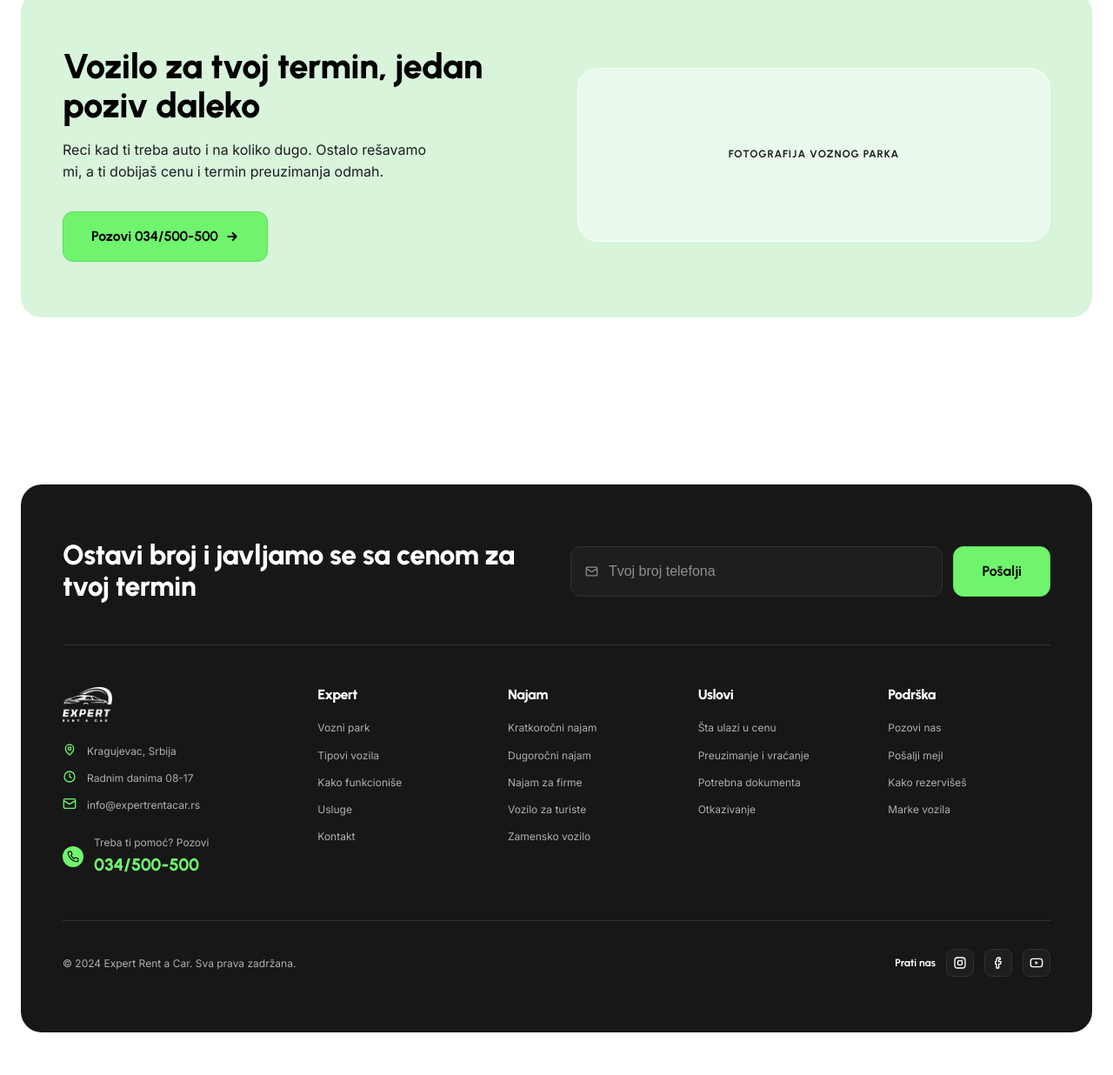
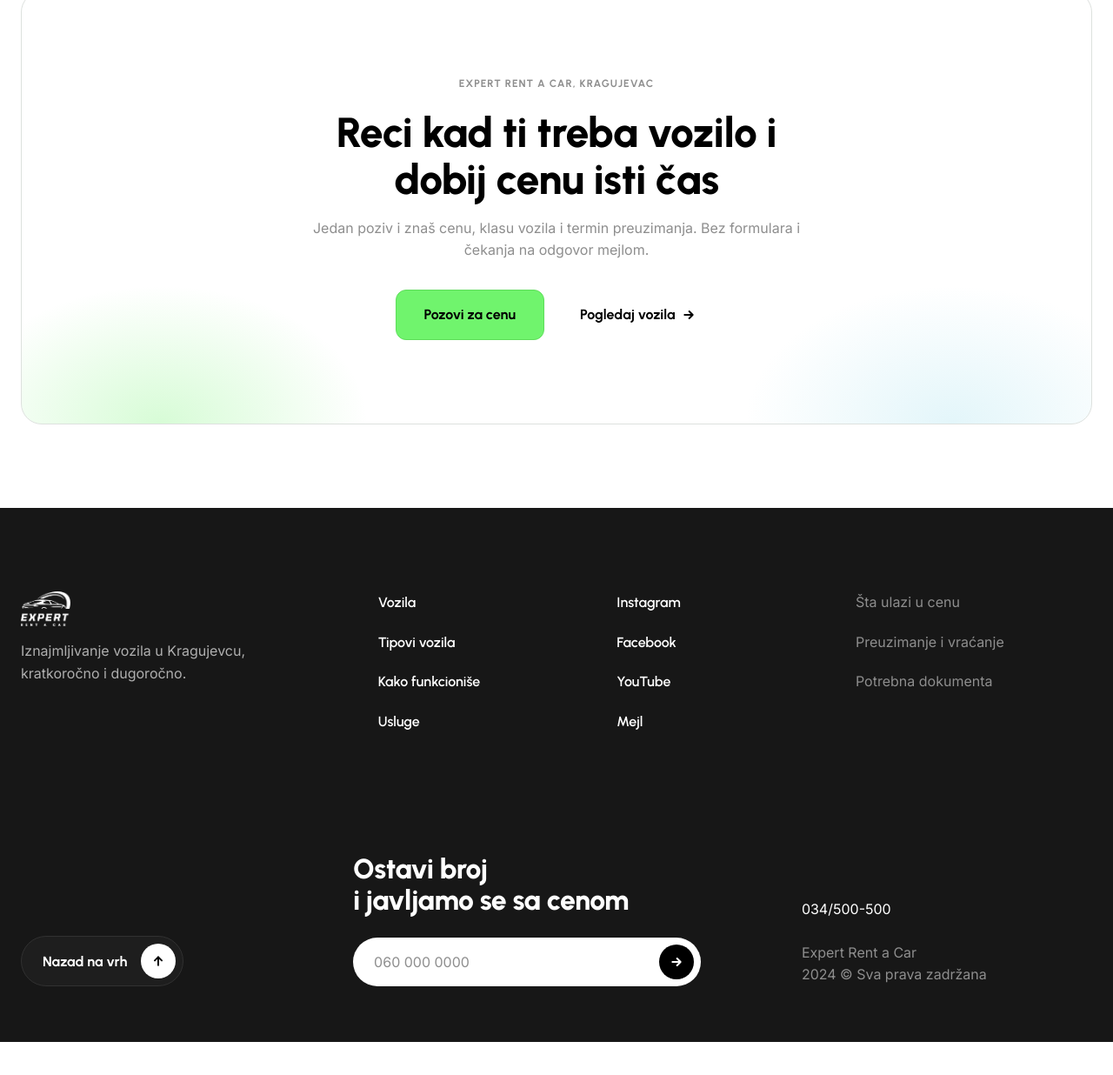
Before and after one commit to entro-websites/expert-rent-a-car, a plain HTML site: page index.html in a window 1280 px wide. Shown: the part 8943-10179 px from the top of the page at 87% size. After the commit the page ends 10141 px from the top, so only its background shows below. Drawn offline with Linux system fonts and the light colour scheme.

Commit message:
Deploy expert-rent-a-car v1 (2026-09-04T13:47:16.385623+00:00)

```diff
--- a/index.html
+++ b/index.html
@@ -56,6 +56,16 @@
   img{ max-width:100%; display:block; }
   ul{ list-style:none; }
 
+  .sr-only{
+    position:absolute;
+    width:1px;
+    height:1px;
+    overflow:hidden;
+    clip:rect(0,0,0,0);
+    white-space:nowrap;
+    margin:-1px;
+  }
+
   /* JEDINI nosilac horizontalnog paddinga */
   .wrap{
     max-width:1280px;
@@ -81,7 +91,6 @@
   }
   .block-surface{ background:var(--surface); }
   .block-dark{ background:var(--dark); }
-  .block-green{ background:var(--green-soft); }
 
   .btn{
     display:inline-flex;
@@ -909,128 +918,213 @@
   .rev-arrow-dark:hover{ background:var(--green); border-color:var(--green-dark); color:var(--ink); }
 
 
-  /* ---------- ZELENA TRAKA ---------- */
-  .app-split{
+  /* ---------- CTA ---------- */
+  .cta-block{
+    position:relative;
+    overflow:hidden;
+    border-radius:24px;
+    background:var(--white);
+    border:1px solid var(--line);
+    text-align:center;
+    padding-top:96px;
+    padding-bottom:96px;
+    padding-left:48px;
+    padding-right:48px;
+  }
+  .cta-block::before,
+  .cta-block::after{
+    content:"";
+    position:absolute;
+    bottom:-160px;
+    width:480px;
+    height:320px;
+    border-radius:50%;
+    filter:none;
+    z-index:0;
+  }
+  .cta-block::before{
+    left:-80px;
+    background:radial-gradient(ellipse at center, rgba(112,244,109,0.28) 0%, rgba(112,244,109,0) 70%);
+  }
+  .cta-block::after{
+    right:-80px;
+    background:radial-gradient(ellipse at center, rgba(168,226,239,0.32) 0%, rgba(168,226,239,0) 70%);
+  }
+  .cta-inner{ position:relative; z-index:1; }
+  .cta-over{
+    font-family:'Urbanist',sans-serif;
+    font-weight:700;
+    font-size:12px;
+    letter-spacing:1px;
+    text-transform:uppercase;
+    color:var(--muted);
+    margin-bottom:20px;
+  }
+  .cta-block h2{
+    font-size:48px;
+    max-width:20ch;
+    margin-left:auto;
+    margin-right:auto;
+    margin-bottom:16px;
+  }
+  .cta-sub{
+    font-size:16px;
+    color:var(--muted);
+    max-width:56ch;
+    margin-left:auto;
+    margin-right:auto;
+    margin-bottom:32px;
+  }
+  .cta-btns{
+    display:flex;
+    justify-content:center;
+    align-items:center;
+    gap:16px;
+    flex-wrap:wrap;
+  }
+  .btn-ghost{
+    display:inline-flex;
+    align-items:center;
+    gap:8px;
+    font-family:'Urbanist',sans-serif;
+    font-weight:700;
+    font-size:16px;
+    line-height:1.5;
+    color:var(--ink);
+    background:transparent;
+    border:1px solid transparent;
+    border-radius:12px;
+    padding-top:16px;
+    padding-bottom:16px;
+    padding-left:24px;
+    padding-right:24px;
+    transition:border-color .2s ease;
+  }
+  .btn-ghost:hover{ border-color:var(--line); }
+
+
+  /* ---------- FOOTER (od ivice do ivice, sadrzaj u kontejneru) ---------- */
+  .site-footer{
+    background:var(--dark);
+    padding-top:96px;
+    padding-bottom:64px;
+  }
+  .foot-top{
     display:grid;
-    grid-template-columns:1fr 1fr;
+    grid-template-columns:1.6fr 1fr 1fr 1.2fr;
     gap:48px;
-    align-items:center;
-  }
-  .app-split h2{ margin-bottom:16px; }
-  .app-split p{ color:var(--ink-soft); max-width:44ch; margin-bottom:32px; }
-  .app-split .ph{
-    min-height:200px;
-    background:rgba(255,255,255,0.45);
-    border-color:rgba(255,255,255,0.7);
-    color:var(--ink-soft);
-    border-radius:24px;
-  }
-
-  /* ---------- FOOTER ---------- */
-  .news-row{
+  }
+  .foot-brand img{
+    height:40px;
+    margin-bottom:16px;
+    filter:brightness(0) invert(1);
+  }
+  .foot-brand p{ font-size:16px; color:#afafaf; max-width:32ch; }
+  .foot-col a{
+    display:block;
+    font-family:'Urbanist',sans-serif;
+    font-weight:600;
+    font-size:16px;
+    color:var(--white);
+    margin-bottom:20px;
+  }
+  .foot-col a:hover{ color:var(--green); }
+  .foot-col-muted a{
+    font-family:'Inter',sans-serif;
+    font-weight:400;
+    color:var(--muted);
+  }
+  .foot-col-muted a:hover{ color:var(--white); }
+
+  .foot-bottom{
     display:grid;
-    grid-template-columns:1fr 1fr;
-    gap:32px;
-    align-items:center;
-    padding-bottom:48px;
-    border-bottom:1px solid var(--line-dark);
-  }
-  .news-row h2{ color:var(--white); font-size:32px; }
-  .news-form{
-    display:flex;
-    gap:12px;
-    justify-content:flex-end;
-    flex-wrap:wrap;
-  }
-  .news-form .inp{
-    display:flex;
-    align-items:center;
-    gap:12px;
+    grid-template-columns:1fr 1.4fr 1fr;
+    gap:48px;
+    align-items:end;
+    margin-top:120px;
+  }
+  .to-top{
+    display:inline-flex;
+    align-items:center;
+    gap:16px;
     background:var(--dark-2);
     border:1px solid var(--line-dark);
-    border-radius:12px;
-    padding-top:12px;
-    padding-bottom:12px;
-    padding-left:16px;
-    padding-right:16px;
-    flex:1 1 240px;
-  }
-  .news-form input{
+    border-radius:64px;
+    color:var(--white);
+    font-family:'Urbanist',sans-serif;
+    font-weight:700;
+    font-size:16px;
+    padding-top:8px;
+    padding-bottom:8px;
+    padding-left:24px;
+    padding-right:8px;
+    cursor:pointer;
+  }
+  .to-top:hover{ background:#232323; }
+  .to-top span{
+    width:40px;
+    height:40px;
+    border-radius:50%;
+    background:var(--white);
+    color:var(--ink);
+    display:flex;
+    align-items:center;
+    justify-content:center;
+    flex-shrink:0;
+  }
+
+  .foot-news h3{
+    color:var(--white);
+    font-size:32px;
+    margin-bottom:24px;
+  }
+  .foot-news form{
+    display:flex;
+    align-items:center;
+    gap:12px;
+    background:var(--white);
+    border-radius:64px;
+    padding-top:8px;
+    padding-bottom:8px;
+    padding-left:24px;
+    padding-right:8px;
+    max-width:400px;
+  }
+  .foot-news input{
+    flex:1 1 auto;
+    min-width:0;
     border:none;
     outline:none;
     background:transparent;
+    font-family:'Inter',sans-serif;
+    font-size:16px;
+    color:var(--ink);
+  }
+  .foot-news input::placeholder{ color:var(--muted); }
+  .foot-news button{
+    width:40px;
+    height:40px;
+    border-radius:50%;
+    background:var(--ink);
     color:var(--white);
+    border:none;
+    display:flex;
+    align-items:center;
+    justify-content:center;
+    flex-shrink:0;
+    cursor:pointer;
+  }
+  .foot-news button:hover{ background:var(--green); color:var(--ink); }
+
+  .foot-meta a{
+    display:block;
     font-size:16px;
-    width:100%;
-    min-width:0;
-  }
-  .news-form input::placeholder{ color:var(--muted); }
-
-  .foot-grid{
-    display:grid;
-    grid-template-columns:1.4fr 1fr 1fr 1fr 1fr;
-    gap:32px;
-    padding-top:48px;
-    padding-bottom:48px;
-  }
-  .foot-brand img{ height:40px; margin-bottom:24px; filter:brightness(0) invert(1); }
-  .foot-brand .row{
-    display:flex;
-    gap:12px;
-    align-items:flex-start;
-    font-size:12px;
-    color:#afafaf;
-    margin-bottom:12px;
-  }
-  .foot-call{
-    display:flex;
-    align-items:center;
-    gap:12px;
-    margin-top:24px;
-  }
-  .foot-call small{
-    display:block;
-    font-size:12px;
-    color:#afafaf;
-  }
-  .foot-call strong{
-    font-family:'Urbanist',sans-serif;
-    font-weight:800;
-    font-size:20px;
-    color:var(--green);
-  }
-  .foot-col h4{ color:var(--white); font-size:16px; margin-bottom:20px; }
-  .foot-col a{
-    display:block;
-    font-size:12px;
-    color:#afafaf;
-    margin-bottom:12px;
-  }
-  .foot-col a:hover{ color:var(--white); }
-  .foot-bottom{
-    border-top:1px solid var(--line-dark);
-    padding-top:32px;
-    display:flex;
-    align-items:center;
-    justify-content:space-between;
-    gap:16px;
-    flex-wrap:wrap;
-  }
-  .foot-bottom p{ font-size:12px; color:#afafaf; }
-  .socials{ display:flex; align-items:center; gap:12px; }
-  .socials span.lbl{ font-family:'Urbanist',sans-serif; font-weight:700; font-size:12px; color:var(--white); }
-  .socials a{
-    width:32px;
-    height:32px;
-    border-radius:8px;
-    background:var(--dark-2);
-    border:1px solid var(--line-dark);
-    display:flex;
-    align-items:center;
-    justify-content:center;
     color:var(--white);
-  }
-  .socials a:hover{ background:var(--green); color:var(--ink); border-color:var(--green-dark); }
+    margin-bottom:24px;
+  }
+  .foot-meta a:hover{ color:var(--green); }
+  .foot-meta p{ font-size:16px; color:var(--muted); }
+
 
   /* ---------- RESPONSIVE ---------- */
   @media (max-width: 1199px){
@@ -1038,7 +1132,7 @@
     .car-grid, .car-grid-4{ grid-template-columns:repeat(2,1fr); }
     .type-grid{ grid-template-columns:repeat(2,1fr); }
     .svc-row{ grid-template-columns:repeat(3,1fr); }
-    .foot-grid{ grid-template-columns:1fr 1fr 1fr; }
+    .foot-top{ grid-template-columns:1fr 1fr 1fr; }
     .steps{ grid-template-columns:1fr 1fr; }
   }
 
@@ -1050,7 +1144,7 @@
     h2{ font-size:32px; }
     .hero-card{ min-height:520px; padding-left:32px; padding-right:32px; }
     .hero-content h1{ font-size:40px; }
-    .split, .calc-split, .app-split{ grid-template-columns:1fr; gap:32px; }
+    .split, .calc-split{ grid-template-columns:1fr; gap:32px; }
     .stats{ grid-template-columns:1fr 1fr; gap:24px; }
     .banner-2{ grid-template-columns:1fr; }
     .rev-card{ flex:0 0 100%; }
@@ -1089,9 +1183,10 @@
     .collage{ grid-template-columns:1fr 1fr; }
     .banner{ flex-direction:column; align-items:flex-start; padding-left:24px; padding-right:24px; }
     .banner .ph{ flex:1 1 auto; width:100%; }
-    .foot-grid{ grid-template-columns:1fr 1fr; }
-    .news-row{ grid-template-columns:1fr; }
-    .news-form{ justify-content:flex-start; }
+    .foot-top{ grid-template-columns:1fr; gap:32px; }
+    .foot-bottom{ grid-template-columns:1fr; align-items:start; margin-top:64px; gap:32px; }
+    .foot-news h3{ font-size:24px; }
+    .site-footer{ padding-top:64px; padding-bottom:48px; }
     .stat .num{ font-size:32px; }
   }
 </style>
@@ -1855,104 +1950,77 @@
   </div>
 </section>
 
-<!-- ZELENA TRAKA -->
-<section class="section-pad">
+<!-- CTA -->
+<section class="section-pad" id="cta">
   <div class="wrap">
-    <div class="block block-green">
-      <div class="app-split">
-        <div>
-          <h2>Vozilo za tvoj termin, jedan poziv daleko</h2>
-          <p>Reci kad ti treba auto i na koliko dugo. Ostalo rešavamo mi, a ti dobijaš cenu i termin preuzimanja odmah.</p>
-          <a href="tel:0345005000" class="btn">
-            Pozovi 034/500-500
+    <div class="cta-block">
+      <div class="cta-inner">
+        <p class="cta-over">Expert Rent a Car, Kragujevac</p>
+        <h2>Reci kad ti treba vozilo i dobij cenu isti čas</h2>
+        <p class="cta-sub">Jedan poziv i znaš cenu, klasu vozila i termin preuzimanja. Bez formulara i čekanja na odgovor mejlom.</p>
+        <div class="cta-btns">
+          <a href="tel:0345005000" class="btn">Pozovi za cenu</a>
+          <a href="#vozila" class="btn-ghost">
+            Pogledaj vozila
             <svg width="16" height="16" viewBox="0 0 24 24" fill="none" stroke="currentColor" stroke-width="3" aria-hidden="true"><path d="M5 12h14M13 6l6 6-6 6" stroke-linecap="round" stroke-linejoin="round"/></svg>
           </a>
         </div>
-        <div class="ph">FOTOGRAFIJA VOZNOG PARKA</div>
       </div>
     </div>
   </div>
 </section>
 
 <!-- FOOTER -->
-<footer class="section-pad" id="kontakt">
+<footer class="site-footer" id="kontakt">
   <div class="wrap">
-    <div class="block block-dark">
-      <div class="news-row">
-        <h2>Ostavi broj i javljamo se sa cenom za tvoj termin</h2>
-        <form class="news-form" action="tel:0345005000" method="get">
-          <label class="inp" for="tel-upit">
-            <svg width="16" height="16" viewBox="0 0 24 24" fill="none" stroke="#8e8e8e" stroke-width="2" aria-hidden="true"><rect x="2" y="4" width="20" height="16" rx="2"/><path d="m2 7 10 6 10-6"/></svg>
-            <input id="tel-upit" type="tel" placeholder="Tvoj broj telefona">
-          </label>
-          <button type="submit" class="btn">Pošalji</button>
-        </form>
-      </div>
-
-      <div class="foot-grid">
+    <div class="foot-top">
       <div class="foot-brand">
         <img src="assets/logo.png" alt="Expert Rent a Car logo">
-          <div class="row">
-            <svg width="16" height="16" viewBox="0 0 24 24" fill="none" stroke="#70f46d" stroke-width="2" aria-hidden="true"><path d="M12 21s7-5.7 7-11a7 7 0 1 0-14 0c0 5.3 7 11 7 11z"/><circle cx="12" cy="10" r="2.5"/></svg>
-            Kragujevac, Srbija
-          </div>
-          <div class="row">
-            <svg width="16" height="16" viewBox="0 0 24 24" fill="none" stroke="#70f46d" stroke-width="2" aria-hidden="true"><circle cx="12" cy="12" r="9"/><path d="M12 7v5l3 2" stroke-linecap="round"/></svg>
-            Radnim danima 08-17
-          </div>
-          <div class="row">
-            <svg width="16" height="16" viewBox="0 0 24 24" fill="none" stroke="#70f46d" stroke-width="2" aria-hidden="true"><rect x="2" y="4" width="20" height="16" rx="2"/><path d="m2 7 10 6 10-6"/></svg>
-            info@expertrentacar.rs
-          </div>
-          <div class="foot-call">
-            <span class="check"><svg width="14" height="14" viewBox="0 0 24 24" fill="none" stroke="#000000" stroke-width="2" aria-hidden="true"><path d="M22 16.9v3a2 2 0 0 1-2.2 2 19.8 19.8 0 0 1-8.6-3.1 19.5 19.5 0 0 1-6-6A19.8 19.8 0 0 1 2.1 4.2 2 2 0 0 1 4.1 2h3a2 2 0 0 1 2 1.7c.1 1 .4 1.9.7 2.8a2 2 0 0 1-.5 2.1L8.1 9.9a16 16 0 0 0 6 6l1.3-1.2a2 2 0 0 1 2.1-.5c.9.3 1.8.6 2.8.7a2 2 0 0 1 1.7 2z" stroke-linecap="round" stroke-linejoin="round"/></svg></span>
-            <span>
-              <small>Treba ti pomoć? Pozovi</small>
-              <a href="tel:0345005000"><strong>034/500-500</strong></a>
-            </span>
-          </div>
-        </div>
-
+        <p>Iznajmljivanje vozila u Kragujevcu, kratkoročno i dugoročno.</p>
+      </div>
       <div class="foot-col">
-          <h4>Expert</h4>
-          <a href="#vozila">Vozni park</a>
+        <a href="#vozila">Vozila</a>
         <a href="#tipovi">Tipovi vozila</a>
         <a href="#kako">Kako funkcioniše</a>
         <a href="#usluge">Usluge</a>
-          <a href="#kontakt">Kontakt</a>
       </div>
       <div class="foot-col">
-          <h4>Najam</h4>
-          <a href="tel:0345005000">Kratkoročni najam</a>
-          <a href="tel:0345005000">Dugoročni najam</a>
-          <a href="tel:0345005000">Najam za firme</a>
-          <a href="tel:0345005000">Vozilo za turiste</a>
-          <a href="tel:0345005000">Zamensko vozilo</a>
-        </div>
-        <div class="foot-col">
-          <h4>Uslovi</h4>
+        <a href="#">Instagram</a>
+        <a href="#">Facebook</a>
+        <a href="#">YouTube</a>
+        <a href="mailto:info@expertrentacar.rs">Mejl</a>
+      </div>
+      <div class="foot-col foot-col-muted">
         <a href="tel:0345005000">Šta ulazi u cenu</a>
         <a href="tel:0345005000">Preuzimanje i vraćanje</a>
         <a href="tel:0345005000">Potrebna dokumenta</a>
-          <a href="tel:0345005000">Otkazivanje</a>
-        </div>
-        <div class="foot-col">
-          <h4>Podrška</h4>
-          <a href="tel:0345005000">Pozovi nas</a>
-          <a href="mailto:info@expertrentacar.rs">Pošalji mejl</a>
-          <a href="#kako">Kako rezervišeš</a>
-          <a href="#marke">Marke vozila</a>
       </div>
     </div>
 
     <div class="foot-bottom">
-        <p>&copy; 2024 Expert Rent a Car. Sva prava zadržana.</p>
-        <div class="socials">
-          <span class="lbl">Prati nas</span>
-          <a href="#" aria-label="Instagram"><svg width="16" height="16" viewBox="0 0 24 24" fill="none" stroke="currentColor" stroke-width="2" aria-hidden="true"><rect x="3" y="3" width="18" height="18" rx="5"/><circle cx="12" cy="12" r="4"/><circle cx="17" cy="7" r="1" fill="currentColor" stroke="none"/></svg></a>
-          <a href="#" aria-label="Facebook"><svg width="16" height="16" viewBox="0 0 24 24" fill="none" stroke="currentColor" stroke-width="2" aria-hidden="true"><path d="M15 3h-2a4 4 0 0 0-4 4v3H7v4h2v7h4v-7h3l1-4h-4V7a1 1 0 0 1 1-1h2z" stroke-linejoin="round"/></svg></a>
-          <a href="#" aria-label="YouTube"><svg width="16" height="16" viewBox="0 0 24 24" fill="none" stroke="currentColor" stroke-width="2" aria-hidden="true"><rect x="2" y="5" width="20" height="14" rx="4"/><path d="m10 9 5 3-5 3z" fill="currentColor" stroke="none"/></svg></a>
-        </div>
+      <div>
+        <button type="button" class="to-top" id="toTop">
+          Nazad na vrh
+          <span>
+            <svg width="16" height="16" viewBox="0 0 24 24" fill="none" stroke="currentColor" stroke-width="3" aria-hidden="true"><path d="M12 19V5M6 11l6-6 6 6" stroke-linecap="round" stroke-linejoin="round"/></svg>
+          </span>
+        </button>
+      </div>
+
+      <div class="foot-news">
+        <h3>Ostavi broj<br>i javljamo se sa cenom</h3>
+        <form action="tel:0345005000" method="get">
+          <label class="sr-only" for="foot-tel">Tvoj broj telefona</label>
+          <input id="foot-tel" type="tel" placeholder="060 000 0000">
+          <button type="submit" aria-label="Pošalji broj">
+            <svg width="16" height="16" viewBox="0 0 24 24" fill="none" stroke="currentColor" stroke-width="3" aria-hidden="true"><path d="M5 12h14M13 6l6 6-6 6" stroke-linecap="round" stroke-linejoin="round"/></svg>
+          </button>
+        </form>
+      </div>
+
+      <div class="foot-meta">
+        <a href="tel:0345005000">034/500-500</a>
+        <p>Expert Rent a Car<br>2024 &copy; Sva prava zadržana</p>
       </div>
     </div>
   </div>
@@ -1983,6 +2051,13 @@
   }
   onScroll();
   window.addEventListener('scroll', onScroll, { passive:true });
+
+  var toTop = document.getElementById('toTop');
+  if(toTop){
+    toTop.addEventListener('click', function(){
+      window.scrollTo({ top:0, behavior:'smooth' });
+    });
+  }
 
   (function(){
     var track = document.getElementById('revTrack');
```
Lines whose indentation alone changed are shown as unchanged.
